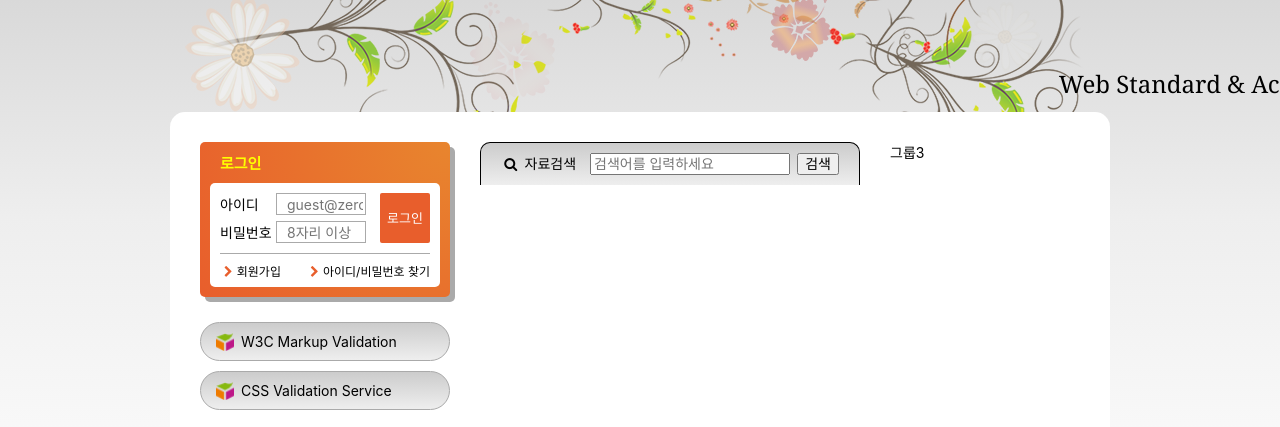
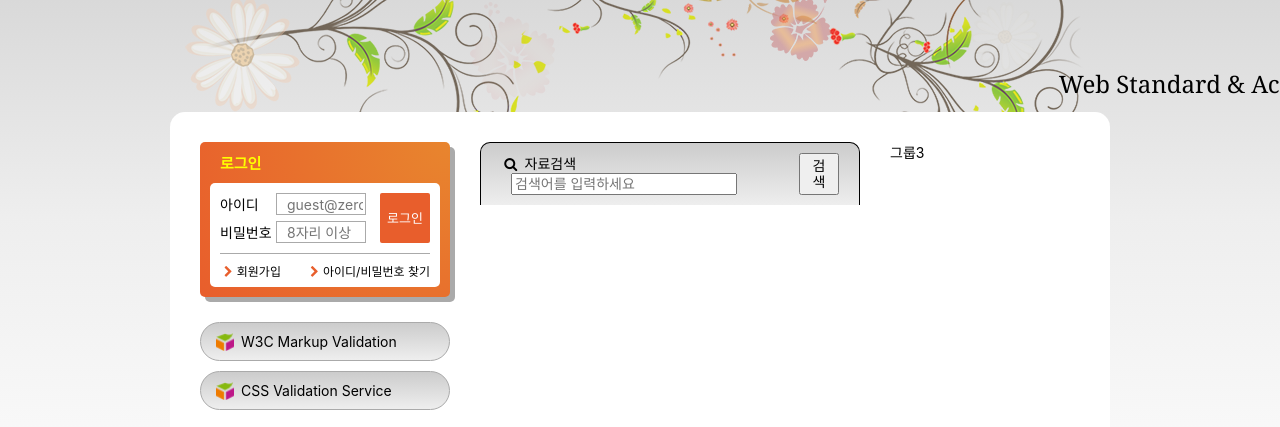
Before and after one commit to leejaelll/zeroConnecTo, a website: page HTML5/index.html in a window 1280 px wide. Shown: the part 135-562 px from the top of the page. Drawn offline with Linux system fonts and the light colour scheme; a web font is replaced by a local one.

Commit message:
cross browsing

```diff
--- a/HTML5/css/index.css
+++ b/HTML5/css/index.css
@@ -463,8 +463,13 @@ a {
 
 .form-group-input {
     margin-left: 10px;
-    width: 200px;
 }
+/*
+.button-fill {
+    border-style: none;
+
+    color: white;
+} */
 
 /* Main contents */
 .slogan {
```
